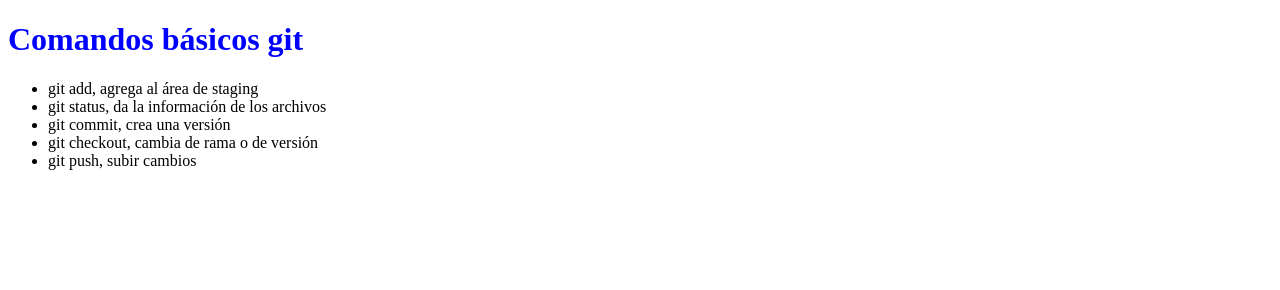
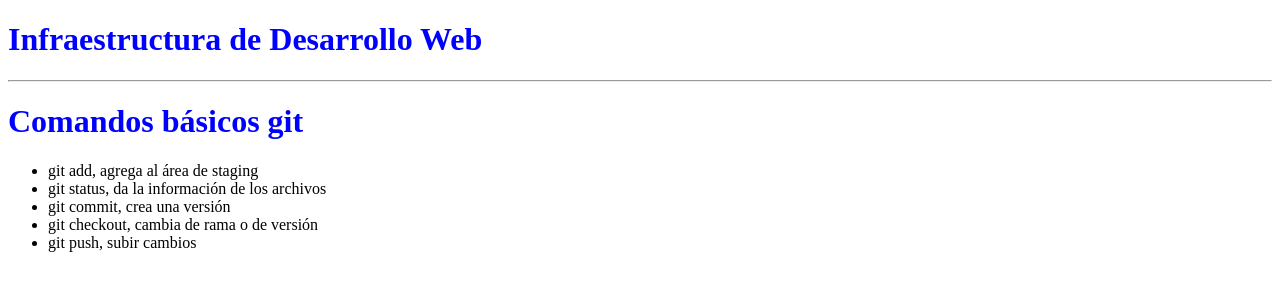
Before and after one commit to srosales/comandos-git-a, a plain HTML site: page index.html in a window 1280 px wide. Drawn offline with Linux system fonts and the light colour scheme.

Commit message:
feat:Add title: Infra...

```diff
--- a/index.html
+++ b/index.html
@@ -6,6 +6,8 @@
     <title>Comandos git</title>
 </head>
 <body>
+  <h1>Infraestructura de Desarrollo Web</h1>
+  <hr>
   <h1>Comandos básicos git</h1>
   <ul>
     <li>git add, agrega al área de staging</li>
```
